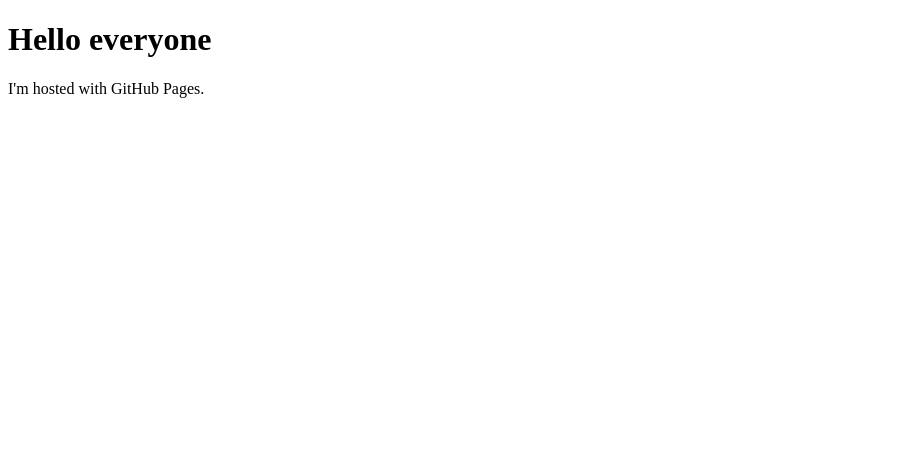
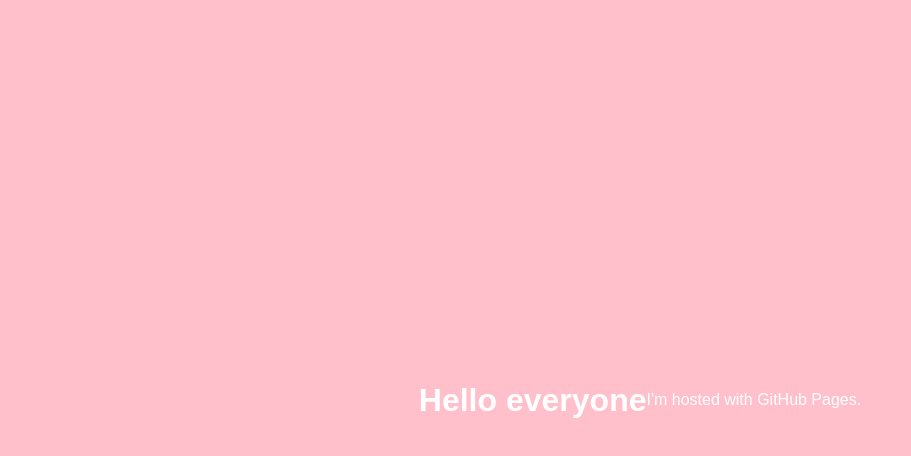
Before and after one commit to bettyboopboop/bettyboopboop.github.io, a plain HTML site: page index.html in a window 1280 px wide. Shown: the whole page, without its empty margins (0-911 px from the left). Drawn offline with Linux system fonts and the light colour scheme.

Commit message:
Update index.html

```diff
--- a/index.html
+++ b/index.html
@@ -1,6 +1,26 @@
 <!DOCTYPE html>
+<html lang="en">
+<head>
+    <meta charset="UTF-8">
+    <meta name="viewport" content="width=device-width, initial-scale=1.0">
+    <title>Pink Background</title>
+    <style>
+        body {
+            background-color: pink;
+            font-family: Arial, sans-serif;
+            margin: 0;
+            padding: 0;
+            height: 100vh;
+            display: flex;
+            justify-content: center;
+            align-items: center;
+            color: white;
+        }
+    </style>
+</head>
+<body>
+</body>
 <html>
-<body>
 <h1>Hello everyone</h1>
 <p>I'm hosted with GitHub Pages.</p>
 </body>
```
